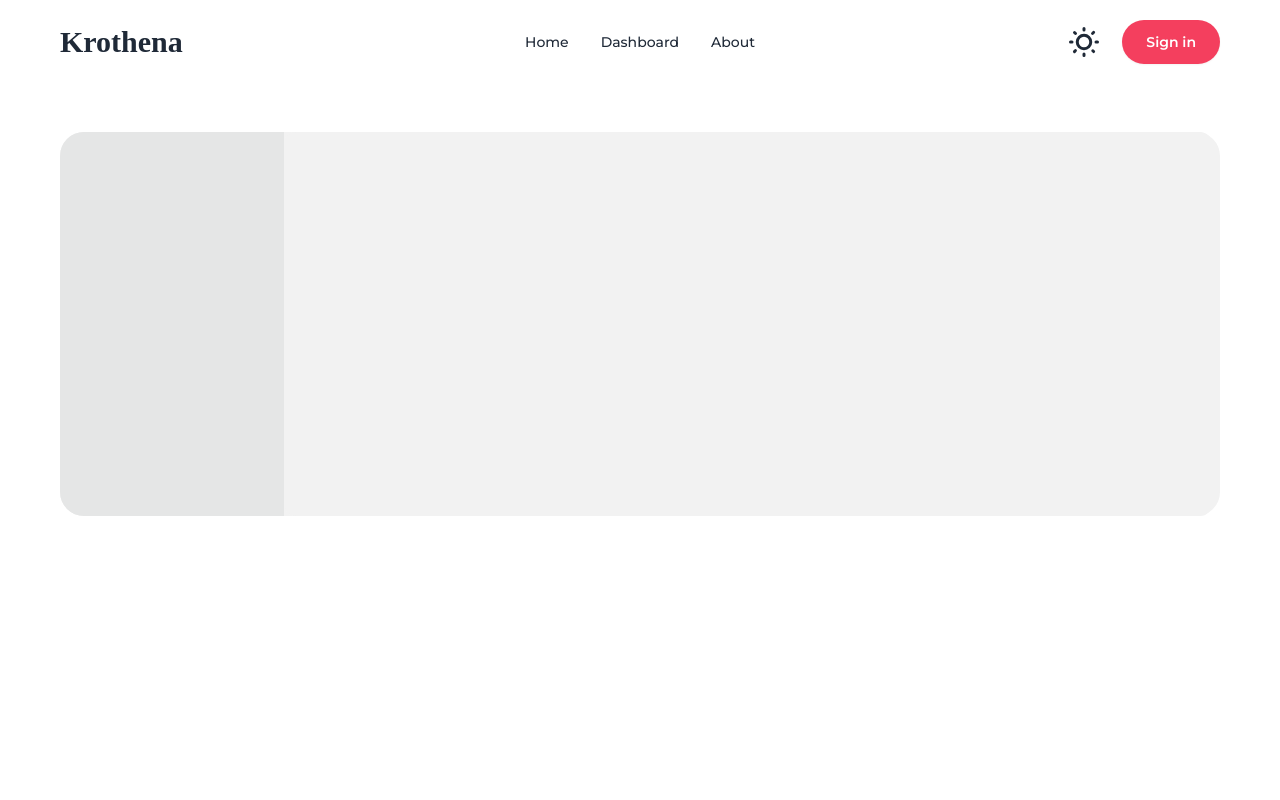
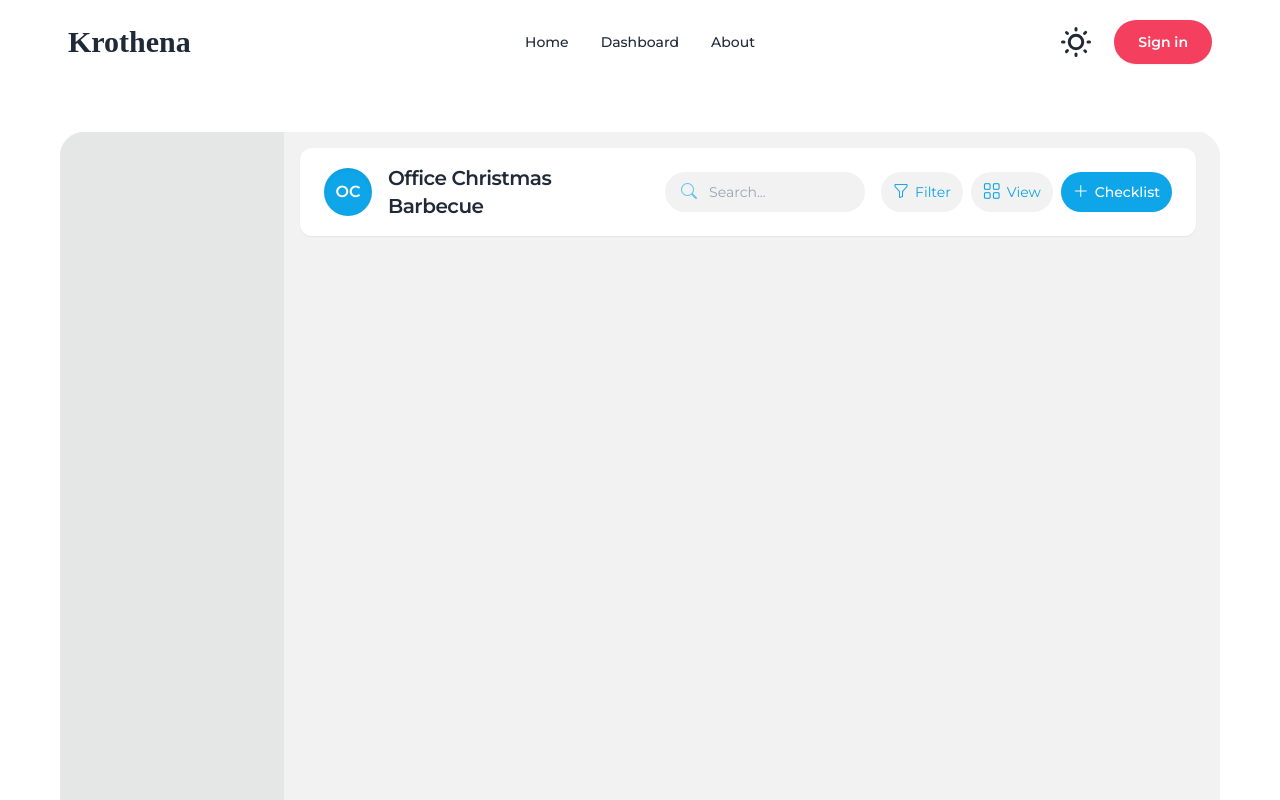
Before and after one commit to ufwjerryvu/PROJECT_Kronathens, a React (Create React App) app in the folder frontend/: page / in a window 1280 px wide. Shown: the top 800 px of the page. Built offline with nearby package versions, Linux system fonts and the light colour scheme; a web font is replaced by a local one.

Commit message:
feat: added a header with CSS in the dashboard

```diff
--- a/frontend/src/components/dashboard/Box.tsx
+++ b/frontend/src/components/dashboard/Box.tsx
@@ -1,16 +1,17 @@
-import React, { ChangeEvent, MouseEvent, useState, useEffect } from "react";
-import Sidebar from "./Sidebar";
+import React, { } from 'react';
+import Header from './Header.tsx';
 
 const MainSection: React.FC = ({ }) => {
     return (
         <>
-<div className="container pt-12 pb-12">
-                <div className="flex h-100 rounded-3xl h-96 bg-base-200">
-                    <ul className="menu bg-base-300 w-56 w-1/5 p-4 rounded-l-3xl">
+            <div className='container pt-12 pb-12'>
+                <div className='flex h-[100vh] rounded-3xl h-96 bg-base-200'>
+                    <ul className='menu bg-base-300 w-56 w-1/5 p-4 rounded-l-3xl'>
 
                     </ul>
 
-                    <div className="w-4/5 bg-base-200 p-4 rounded-xl">
+                    <div className='w-4/5 bg-base-200 p-4 rounded-xl'>
+                        <Header name={'Office Christmas Barbecue'} />
                     </div>
 
                 </div>
--- /dev/null
+++ b/frontend/src/components/dashboard/Header.tsx
@@ -0,0 +1,61 @@
+import React from 'react';
+
+interface GroupNameProps {
+    name: string;
+}
+
+const Header: React.FC<GroupNameProps> = ({ name }) => {
+    let separated = name.split(' ');
+    const MAX_LENGTH = 2, INIT_INDEX = 0, ZERO = 0, ONE = 1;
+
+    let initials = '';
+    if (separated.length >= MAX_LENGTH && separated[ONE].length >= ONE) {
+        initials = separated[ZERO][INIT_INDEX] + separated[ONE][INIT_INDEX];
+    } else {
+        initials = separated[ZERO][INIT_INDEX];
+    }
+
+    return (
+        <div className='bg-base-100 rounded-xl shadow-sm px-6 py-4'>
+            <div className='flex flex-col lg:flex-row lg:items-center gap-4'>
+                <div className='flex items-center gap-4'>
+                    <div className='w-12 h-12 bg-secondary rounded-full flex items-center justify-center shadow-inner flex-shrink-0'>
+                        <span className='text-secondary-content text-base font-semibold'>
+                            {initials}
+                        </span>
+                    </div>
+
+                    <h1 className='text-xl text-base-content font-semibold tracking-tight'>{name}</h1>
+                </div>
+
+                <div className='flex flex-wrap gap-4 items-center lg:ml-auto'>
+                    <div className='relative flex-1 min-w-[200px] lg:max-w-[200px]'>
+                        <input
+                            type='text'
+                            placeholder='Search...'
+                            className='w-full h-10 bg-base-200 border-none rounded-full px-4 py-2 pl-11 text-sm text-base-content focus:outline-none focus:ring-2 focus:ring-secondary/20 transition-all duration-200'
+                        />
+                        <i className='bi bi-search absolute left-4 top-1/2 -translate-y-1/2 text-secondary text-base opacity-60'></i>
+                    </div>
+                </div>
+
+                <div className='flex flex-shrink-0 items-center gap-2 ml-auto lg:ml-0'>
+                    <button className='h-10 px-3 bg-base-200 rounded-full flex items-center gap-1.5 text-sm text-secondary hover:bg-base-300 active:bg-base-300/50 transition-all duration-200 whitespace-nowrap'>
+                        <i className='bi bi-funnel text-base'></i>
+                        Filter
+                    </button>
+                    <button className='h-10 px-3 bg-base-200 rounded-full flex items-center gap-1.5 text-sm text-secondary hover:bg-base-300 active:bg-base-300/50 transition-all duration-200 whitespace-nowrap'>
+                        <i className='bi bi-grid text-lg'></i>
+                        View
+                    </button>
+                    <button className="h-10 px-3 bg-secondary text-secondary-content rounded-full flex items-center gap-1.5 text-sm font-medium whitespace-nowrap transition-all duration-200 hover:bg-opacity-80 active:bg-opacity-60">
+                        <i className="bi bi-plus-lg text-base"></i>
+                        Checklist
+                    </button>
+                </div>
+            </div>
+        </div>
+    );
+};
+
+export default Header;
--- a/frontend/src/components/navigation/Navigation.tsx
+++ b/frontend/src/components/navigation/Navigation.tsx
@@ -7,9 +7,9 @@
 
     return (
         <>
-            <header className='sticky top-0 z-50 py-2'>
+            <header className='sticky top-0 z-50'>
                 <div className='container'>
-                    <div className='navbar px-0'>
+                    <div className='navbar bg-base-100 py-4'>
                         <div className='navbar-start'>
                             <div className='dropdown'>
                                 <div tabIndex={0} role='button' className='btn btn-primary btn-circle lg:hidden mr-1'>
--- a/frontend/tailwind.config.js
+++ b/frontend/tailwind.config.js
@@ -17,6 +17,21 @@
     },
     extend: {},
   },
+  // Enable hover and active states
+  future: {
+    hoverOnlyWhenSupported: true,
+  },
+  safelist: [
+    'hover:bg-secondary-light',
+    'active:bg-secondary-focus',
+  ],
+  // Enable all variants including active
+  variants: {
+    extend: {
+      backgroundColor: ['active', 'hover'],
+      opacity: ['active'],
+    }
+  },
   daisyui: {
     themes: [
       {
@@ -24,11 +39,19 @@
           ...require("daisyui/src/theming/themes")["light"],
           primary: "#f43f5e",
           "primary-content": "#ffffff",
+          secondary: "#0ea5e9",
+          "secondary-content": "#ffffff",
+          "secondary-focus": "#0284c7",
+          "secondary-light": "#e0f2fe",
         },
         dark: {
           ...require("daisyui/src/theming/themes")["dark"],
           primary: "#f87171",
           "primary-content": "#1f2937",
+          secondary: "#38bdf8",
+          "secondary-content": "#1f2937",
+          "secondary-focus": "#0ea5e9",
+          "secondary-light": "#075985",
         }
       }
     ]
```
Lines whose indentation alone changed are shown as unchanged.
